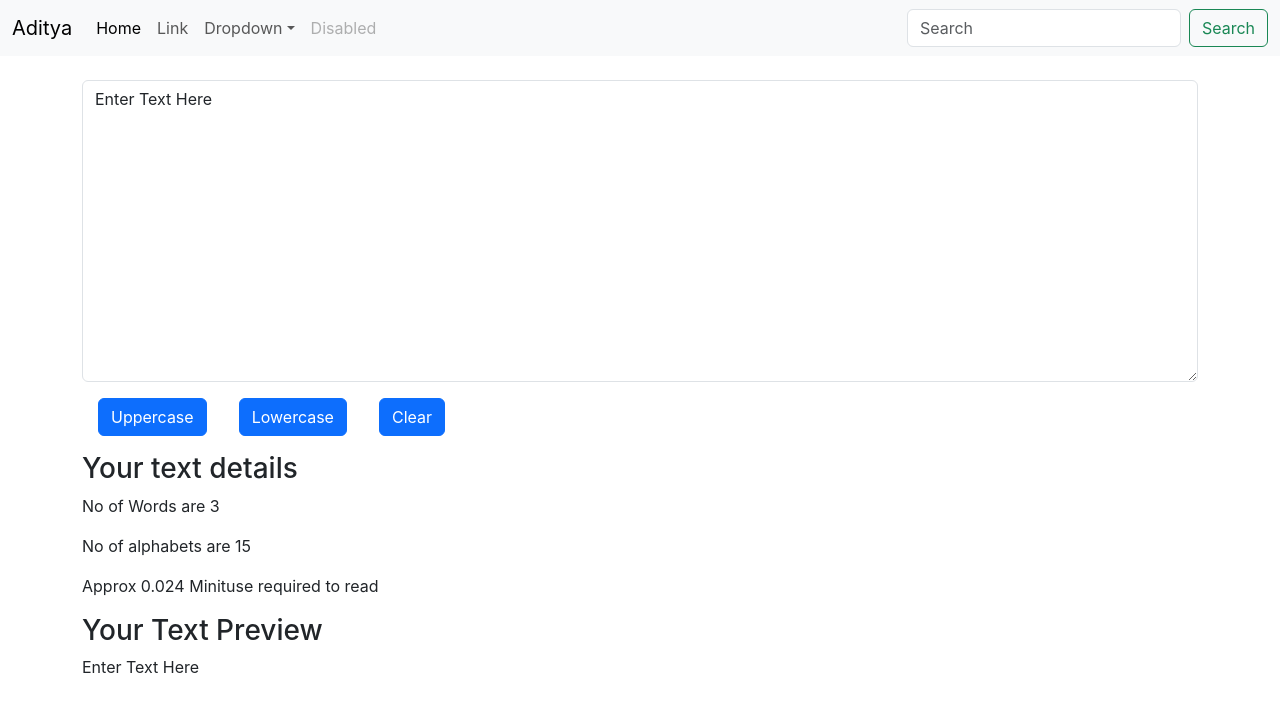
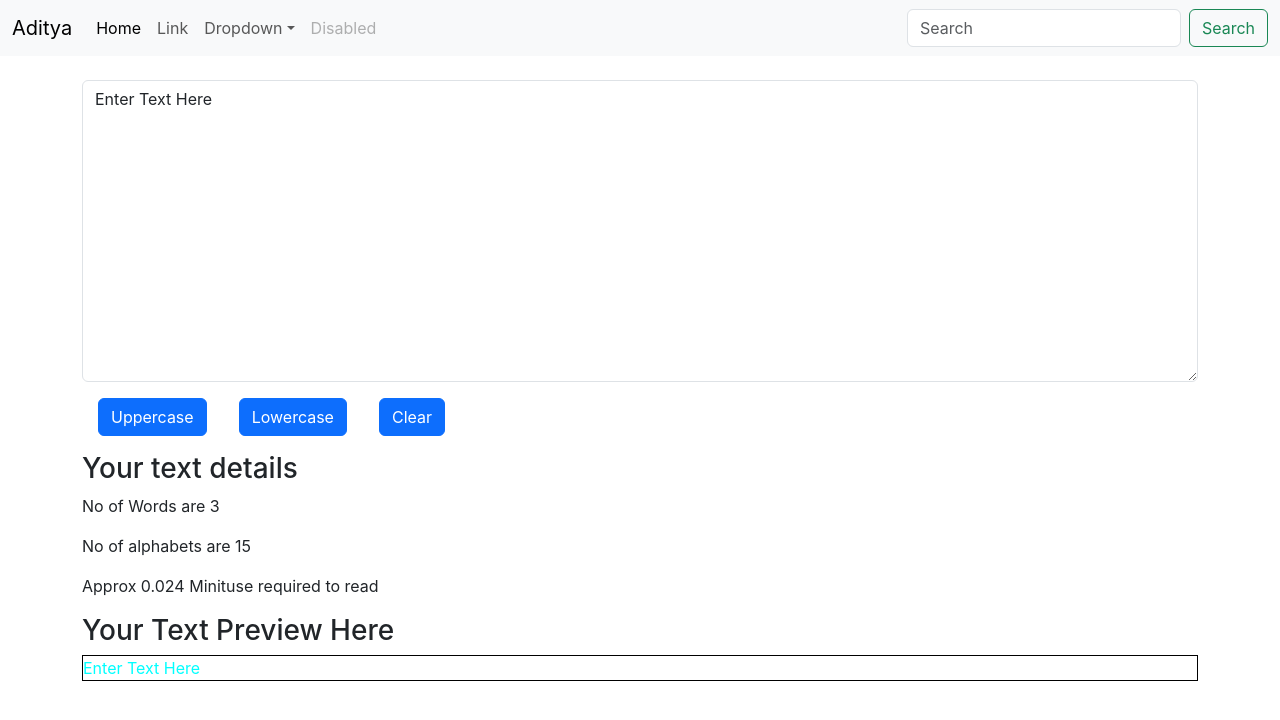
Before and after one commit to Aditya-Patel24/Text_Editor, a React (Create React App) app: page / in a window 1280 px wide. Shown: the top 720 px of the page. Built offline with nearby package versions, Linux system fonts and the light colour scheme.

Commit message:
Some new changes

```diff
--- a/src/Components/TextForm.js
+++ b/src/Components/TextForm.js
@@ -17,9 +17,13 @@ export default function TextForm() {
     setText(event.target.value);
   };
   const [text, setText] = useState("Enter Text Here");
+  let myP={
+color:"cyan",
+border: "1px solid black"
+  }
   return (
     <>
-      <div className="container" mx-2>
+      <div className="container"mx-2>
         <label
           htmlFor="exampleFormControlTextarea1"
           className="form-label"
@@ -43,13 +47,11 @@ export default function TextForm() {
           Clear
         </button>
         <h3>Your text details</h3>
-
         <p>No of Words are {text.split(" ").length}</p>
         <p>No of alphabets are {text.length}</p>
         <p>Approx {0.008 * text.split(" ").length} Minituse required to read</p>
-
-        <h3>Your Text Preview</h3>
-        <p>{text}</p>
+        <h3>Your Text Preview Here</h3>
+        <p style={myP}>{text}</p>
       </div>
     </>
   );
```
